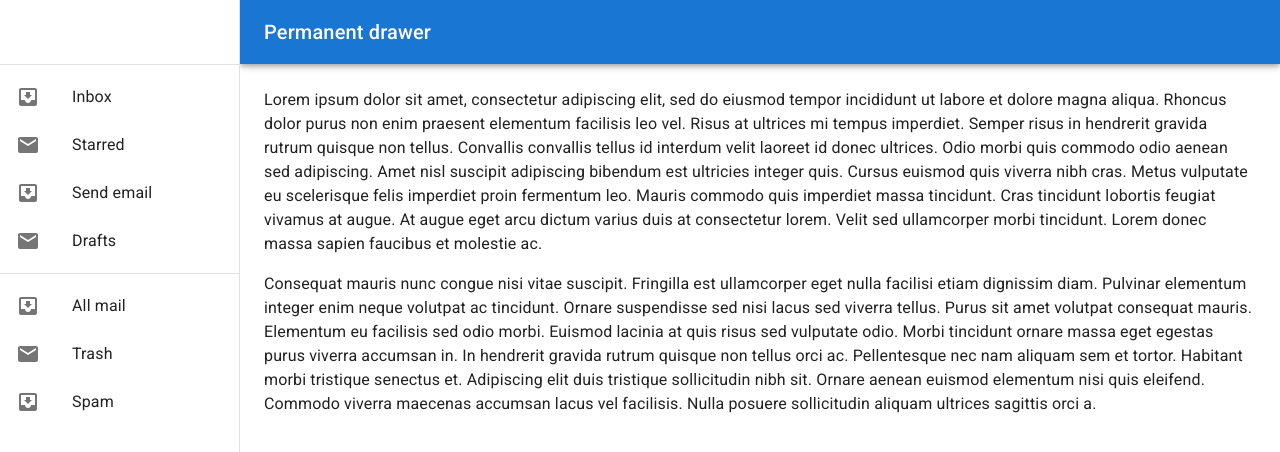
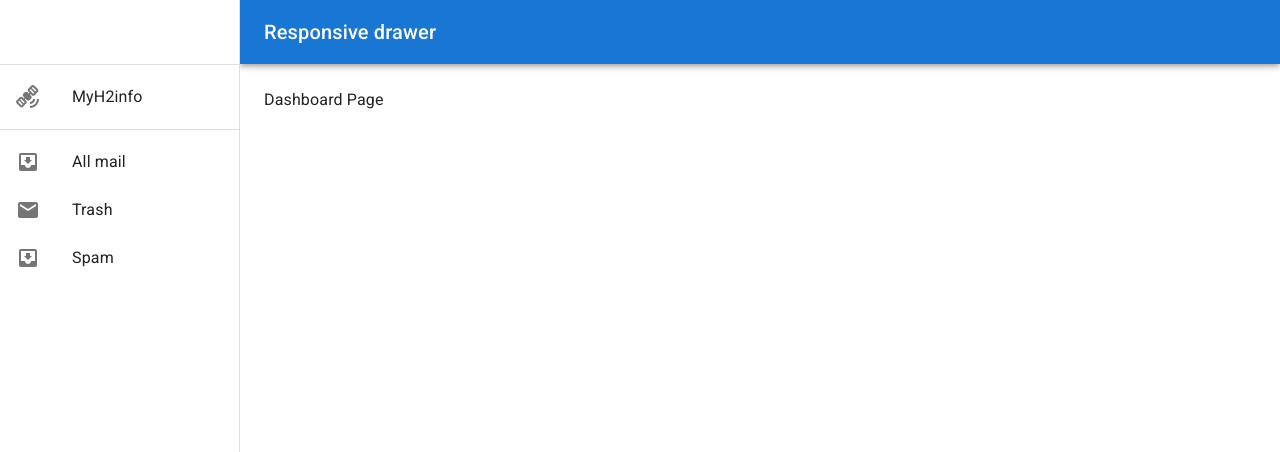
Before and after one commit to kpierc11/Dashboard_Demo, a React (Create React App) app in the folder app/: page / in a window 1280 px wide. Shown: the top 452 px of the page. Built offline with nearby package versions, Linux system fonts and the light colour scheme.

Commit message:
added new folder structure

```diff
--- a/app/src/App.tsx
+++ b/app/src/App.tsx
@@ -1,109 +1,10 @@
-import * as React from 'react';
-import Box from '@mui/material/Box';
-import Drawer from '@mui/material/Drawer';
-import CssBaseline from '@mui/material/CssBaseline';
-import AppBar from '@mui/material/AppBar';
-import Toolbar from '@mui/material/Toolbar';
-import List from '@mui/material/List';
-import Typography from '@mui/material/Typography';
-import Divider from '@mui/material/Divider';
-import ListItem from '@mui/material/ListItem';
-import ListItemButton from '@mui/material/ListItemButton';
-import ListItemIcon from '@mui/material/ListItemIcon';
-import ListItemText from '@mui/material/ListItemText';
-import InboxIcon from '@mui/icons-material/MoveToInbox';
-import MailIcon from '@mui/icons-material/Mail';
-import './App.css';
+import "./App.css";
+import NavigationDrawer from "./components/navigationDrawer/NavigationDrawer";
+
 
 function App() {
-  const drawerWidth = 240;
   return (
-    <Box sx={{ display: 'flex' }}>
-      <CssBaseline />
-      <AppBar
-        position="fixed"
-        sx={{ width: `calc(100% - ${drawerWidth}px)`, ml: `${drawerWidth}px` }}
-      >
-        <Toolbar>
-          <Typography variant="h6" noWrap component="div">
-            Permanent drawer
-          </Typography>
-        </Toolbar>
-      </AppBar>
-      <Drawer
-        sx={{
-          width: drawerWidth,
-          flexShrink: 0,
-          '& .MuiDrawer-paper': {
-            width: drawerWidth,
-            boxSizing: 'border-box',
-          },
-        }}
-        variant="permanent"
-        anchor="left"
-      >
-        <Toolbar />
-        <Divider />
-        <List>
-          {['Inbox', 'Starred', 'Send email', 'Drafts'].map((text, index) => (
-            <ListItem key={text} disablePadding>
-              <ListItemButton>
-                <ListItemIcon>
-                  {index % 2 === 0 ? <InboxIcon /> : <MailIcon />}
-                </ListItemIcon>
-                <ListItemText primary={text} />
-              </ListItemButton>
-            </ListItem>
-          ))}
-        </List>
-        <Divider />
-        <List>
-          {['All mail', 'Trash', 'Spam'].map((text, index) => (
-            <ListItem key={text} disablePadding>
-              <ListItemButton>
-                <ListItemIcon>
-                  {index % 2 === 0 ? <InboxIcon /> : <MailIcon />}
-                </ListItemIcon>
-                <ListItemText primary={text} />
-              </ListItemButton>
-            </ListItem>
-          ))}
-        </List>
-      </Drawer>
-      <Box
-        component="main"
-        sx={{ flexGrow: 1, bgcolor: 'background.default', p: 3 }}
-      >
-        <Toolbar />
-        <Typography paragraph>
-          Lorem ipsum dolor sit amet, consectetur adipiscing elit, sed do eiusmod
-          tempor incididunt ut labore et dolore magna aliqua. Rhoncus dolor purus non
-          enim praesent elementum facilisis leo vel. Risus at ultrices mi tempus
-          imperdiet. Semper risus in hendrerit gravida rutrum quisque non tellus.
-          Convallis convallis tellus id interdum velit laoreet id donec ultrices.
-          Odio morbi quis commodo odio aenean sed adipiscing. Amet nisl suscipit
-          adipiscing bibendum est ultricies integer quis. Cursus euismod quis viverra
-          nibh cras. Metus vulputate eu scelerisque felis imperdiet proin fermentum
-          leo. Mauris commodo quis imperdiet massa tincidunt. Cras tincidunt lobortis
-          feugiat vivamus at augue. At augue eget arcu dictum varius duis at
-          consectetur lorem. Velit sed ullamcorper morbi tincidunt. Lorem donec massa
-          sapien faucibus et molestie ac.
-        </Typography>
-        <Typography paragraph>
-          Consequat mauris nunc congue nisi vitae suscipit. Fringilla est ullamcorper
-          eget nulla facilisi etiam dignissim diam. Pulvinar elementum integer enim
-          neque volutpat ac tincidunt. Ornare suspendisse sed nisi lacus sed viverra
-          tellus. Purus sit amet volutpat consequat mauris. Elementum eu facilisis
-          sed odio morbi. Euismod lacinia at quis risus sed vulputate odio. Morbi
-          tincidunt ornare massa eget egestas purus viverra accumsan in. In hendrerit
-          gravida rutrum quisque non tellus orci ac. Pellentesque nec nam aliquam sem
-          et tortor. Habitant morbi tristique senectus et. Adipiscing elit duis
-          tristique sollicitudin nibh sit. Ornare aenean euismod elementum nisi quis
-          eleifend. Commodo viverra maecenas accumsan lacus vel facilisis. Nulla
-          posuere sollicitudin aliquam ultrices sagittis orci a.
-        </Typography>
-      </Box>
-    </Box>
+   <NavigationDrawer/>
   );
 }
 
--- /dev/null
+++ b/app/src/api/UserAPI.tsx
@@ -0,0 +1 @@
+import React from "react"
--- /dev/null
+++ b/app/src/components/navigationDrawer/NavigationDrawer.tsx
@@ -0,0 +1,150 @@
+import * as React from "react";
+import AppBar from "@mui/material/AppBar";
+import Box from "@mui/material/Box";
+import CssBaseline from "@mui/material/CssBaseline";
+import Divider from "@mui/material/Divider";
+import Drawer from "@mui/material/Drawer";
+import IconButton from "@mui/material/IconButton";
+import InboxIcon from "@mui/icons-material/MoveToInbox";
+import List from "@mui/material/List";
+import ListItem from "@mui/material/ListItem";
+import ListItemButton from "@mui/material/ListItemButton";
+import ListItemIcon from "@mui/material/ListItemIcon";
+import ListItemText from "@mui/material/ListItemText";
+import MailIcon from "@mui/icons-material/Mail";
+import MenuIcon from "@mui/icons-material/Menu";
+import Toolbar from "@mui/material/Toolbar";
+import Typography from "@mui/material/Typography";
+import SatelliteAltIcon from "@mui/icons-material/SatelliteAlt";
+import { router } from "../../navigation/Navigation";
+import { RouterProvider } from "react-router-dom";
+
+
+const drawerWidth = 240;
+
+interface Props {
+  /**
+   * Injected by the documentation to work in an iframe.
+   * You won't need it on your project.
+   */
+  window?: () => Window;
+}
+
+export default function NavigationDrawer(props: Props) {
+  const { window } = props;
+  const [mobileOpen, setMobileOpen] = React.useState(false);
+
+  const handleDrawerToggle = () => {
+    setMobileOpen(!mobileOpen);
+  };
+
+  const drawer = (
+    <div>
+      <Toolbar />
+      <Divider />
+      <List>
+        <ListItem key={1} disablePadding>
+          <ListItemButton>
+            <ListItemIcon>
+              <SatelliteAltIcon />
+            </ListItemIcon>
+            <ListItemText primary={"MyH2info"} />
+          </ListItemButton>
+        </ListItem>
+      </List>
+      <Divider />
+      <List>
+        {["All mail", "Trash", "Spam"].map((text, index) => (
+          <ListItem key={text} disablePadding>
+            <ListItemButton>
+              <ListItemIcon>
+                {index % 2 === 0 ? <InboxIcon /> : <MailIcon />}
+              </ListItemIcon>
+              <ListItemText primary={text} />
+            </ListItemButton>
+          </ListItem>
+        ))}
+      </List>
+    </div>
+  );
+
+  const container =
+    window !== undefined ? () => window().document.body : undefined;
+
+  return (
+    <Box sx={{ display: "flex" }}>
+      <CssBaseline />
+      <AppBar
+        position="fixed"
+        sx={{
+          width: { sm: `calc(100% - ${drawerWidth}px)` },
+          ml: { sm: `${drawerWidth}px` },
+        }}
+      >
+        <Toolbar>
+          <IconButton
+            color="inherit"
+            aria-label="open drawer"
+            edge="start"
+            onClick={handleDrawerToggle}
+            sx={{ mr: 2, display: { sm: "none" } }}
+          >
+            <MenuIcon />
+          </IconButton>
+          <Typography variant="h6" noWrap component="div">
+            Responsive drawer
+          </Typography>
+        </Toolbar>
+      </AppBar>
+      <Box
+        component="nav"
+        sx={{ width: { sm: drawerWidth }, flexShrink: { sm: 0 } }}
+        aria-label="mailbox folders"
+      >
+        {/* The implementation can be swapped with js to avoid SEO duplication of links. */}
+        <Drawer
+          container={container}
+          variant="temporary"
+          open={mobileOpen}
+          onClose={handleDrawerToggle}
+          ModalProps={{
+            keepMounted: true, // Better open performance on mobile.
+          }}
+          sx={{
+            display: { xs: "block", sm: "none" },
+            "& .MuiDrawer-paper": {
+              boxSizing: "border-box",
+              width: drawerWidth,
+            },
+          }}
+        >
+          {drawer}
+        </Drawer>
+        <Drawer
+          variant="permanent"
+          sx={{
+            display: { xs: "none", sm: "block" },
+            "& .MuiDrawer-paper": {
+              boxSizing: "border-box",
+              width: drawerWidth,
+            },
+          }}
+          open
+        >
+          {drawer}
+        </Drawer>
+      </Box>
+      <Box
+        component="main"
+        sx={{
+          flexGrow: 1,
+          p: 3,
+          width: { sm: `calc(100% - ${drawerWidth}px)` },
+        }}
+      >
+        <Toolbar />
+        <RouterProvider router={router} />
+      </Box>
+    </Box>
+  );
+}
--- /dev/null
+++ b/app/src/navigation/Navigation.tsx
@@ -0,0 +1,9 @@
+import { createBrowserRouter, RouterProvider, Route, RouteObject } from "react-router-dom";
+import DashboardPage from "../pages/DashboardPage";
+
+ export const router = createBrowserRouter([
+        {
+          path: "/",
+          element: <DashboardPage/>,
+        },
+      ]);
--- /dev/null
+++ b/app/src/pages/DashboardPage.tsx
@@ -0,0 +1,10 @@
+import React from "react";
+
+
+function DashboardPage(){
+    return(
+        <div>Dashboard Page</div>
+    );
+}
+
+export default DashboardPage;
```
Also changed, not shown: app/package.json (+8 -0 lines), app/src/components/navigationDrawer/navigationDrawer.css (added), 1 other file (tests, documents, lock files or other folders).
